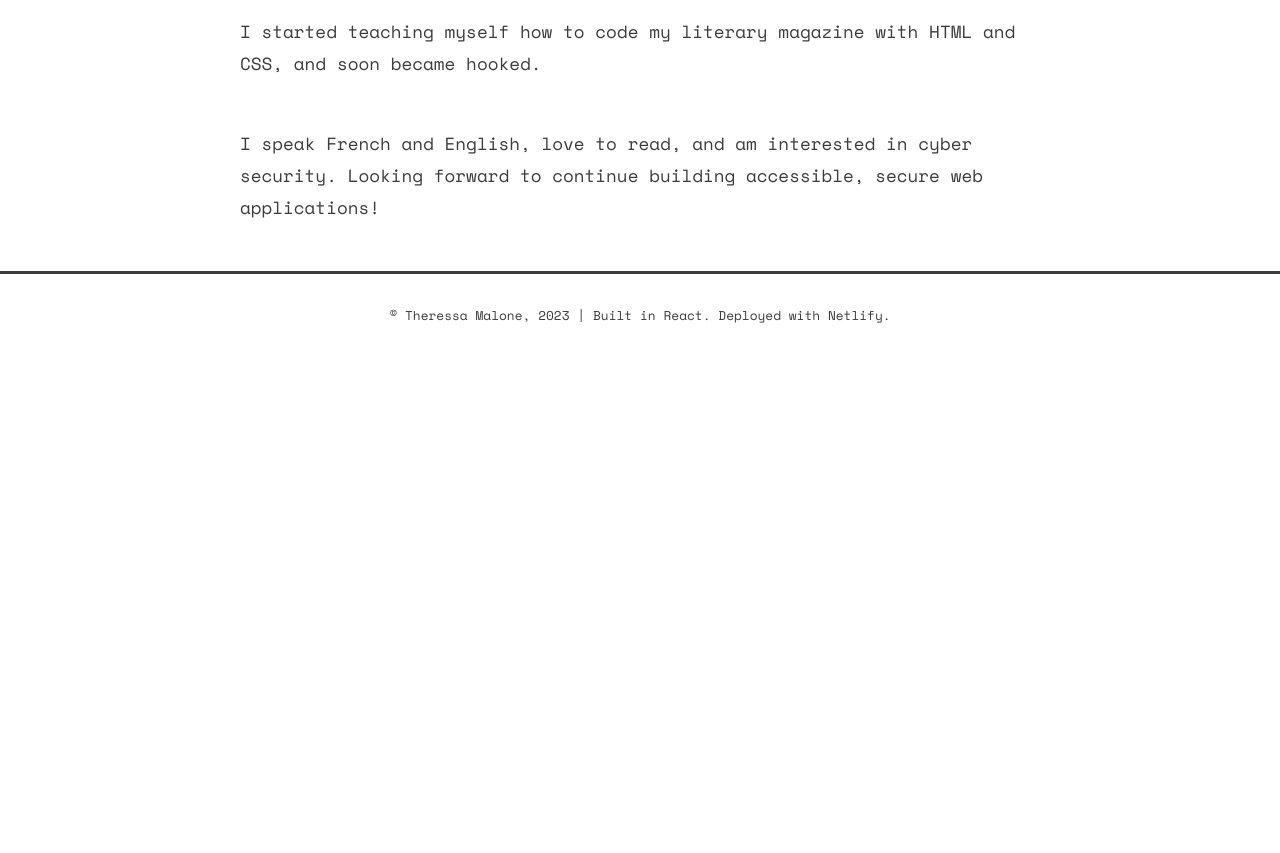
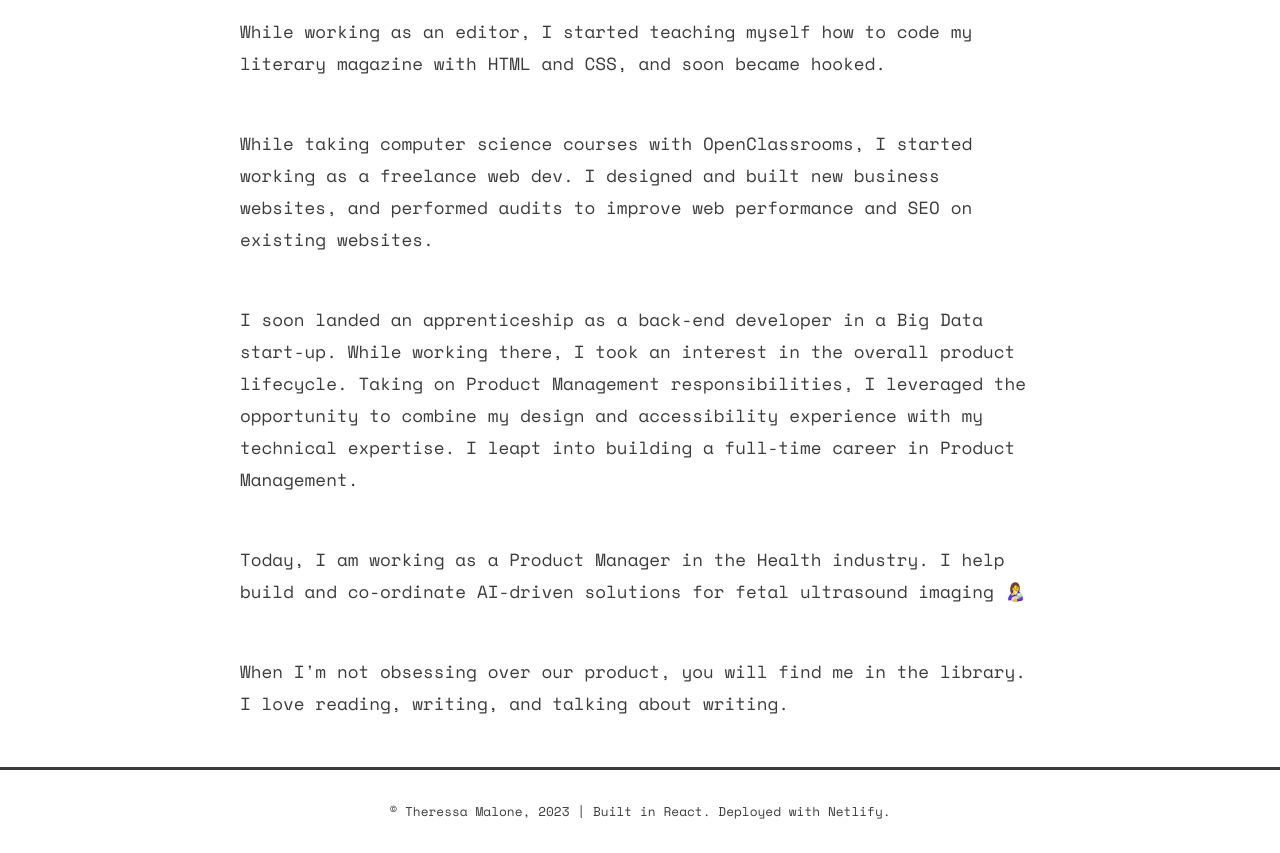
Before and after one commit to tssa017/portfolio, a React (Create React App) app: page /about in a window 1280 px wide. Shown: the part 380-1233 px from the top of the page. Before the commit the page ends 800 px from the top, so only its background shows below. Built offline with nearby package versions, Linux system fonts and the light colour scheme; a web font is replaced by a local one.

Commit message:
:memo: update info

```diff
--- a/src/components/bio/Bio.js
+++ b/src/components/bio/Bio.js
@@ -14,13 +14,28 @@ function Bio() {
                     </h2>
                     <Paragraph className="bio__para">
                         {isEnglishClicked
-                            ? 'I started teaching myself how to code my literary magazine with HTML and CSS, and soon became hooked.'
-                            : "J'ai commencé à apprendre à coder moi-même mon magazine littéraire avec HTML et CSS, et je suis rapidement devenue passionée."}
+                            ? 'While working as an editor, I started teaching myself how to code my literary magazine with HTML and CSS, and soon became hooked.'
+                            : "En travaillant comme rédactrice, j'ai commencé à apprendre à coder moi-même mon magazine littéraire avec HTML et CSS, et je suis rapidement devenue passionée."}
                     </Paragraph>
                     <Paragraph className="bio__para">
                         {isEnglishClicked
-                            ? 'I speak French and English, love to read, and am interested in cyber security. Looking forward to continue building accessible, secure web applications!'
-                            : "Je parle français et anglais, j'aime lire et je m'intéresse à la cybersécurité. J'ai hâte de continuer à construire des applications web accessibles et sécurisées !"}
+                            ? 'While taking computer science courses with OpenClassrooms, I started working as a freelance web dev. I designed and built new business websites, and performed audits to improve web performance and SEO on existing websites.'
+                            : "Pendant que je suivais des cours d'informatique sur OpenClassrooms, j'ai commencé à travailler comme développeuse web en freelance. J'ai conçu et créé de nouveaux sites web pour des entreprises, et j'ai réalisé des audits pour améliorer la performance et le SEO des sites existants."}
+                    </Paragraph>
+                    <Paragraph className="bio__para">
+                        {isEnglishClicked
+                            ? 'I soon landed an apprenticeship as a back-end developer in a Big Data start-up. While working there, I took an interest in the overall product lifecycle. Taking on Product Management responsibilities, I leveraged the opportunity to combine my design and accessibility experience with my technical expertise. I leapt into building a full-time career in Product Management.'
+                            : "J'ai rapidement décroché un apprentissage en tant que développeuse back-end dans une start-up spécialisée dans le Big Data. Pendant que je travaillais là-bas, je me suis intéressé au cycle de vie complet des produits. En assumant des responsabilités en gestion de produit, j'ai saisi l'opportunité de combiner mon expérience en design et accessibilité avec mes compétences techniques. Je me suis lancé à plein temps dans une carrière en gestion de produit."}
+                    </Paragraph>
+                    <Paragraph className="bio__para">
+                        {isEnglishClicked
+                            ? 'Today, I am working as a Product Manager in the Health industry. I help build and co-ordinate AI-driven solutions for fetal ultrasound imaging 👩‍🍼'
+                            : "Aujourd'hui, je travaille en tant que Product Manager dans l'industrie de la santé. Je contribue à la création et à la coordination de solutions basées sur l'IA pour l'imagerie échographique fœtale 👩‍🍼"}
+                    </Paragraph>
+                    <Paragraph className="bio__para">
+                        {isEnglishClicked
+                            ? "When I'm not obsessing over our product, you will find me in the library. I love reading, writing, and talking about writing."
+                            : "Quand je ne suis pas plongée dans le développement de produits, vous me trouverez à la bibliothèque. J'adore lire, écrire et discuter d'écriture"}
                     </Paragraph>
                 </div>
             )}
--- a/src/components/hero/Hero.js
+++ b/src/components/hero/Hero.js
@@ -9,11 +9,11 @@ function Hero() {
                 <div className="hero" id="hero">
                     {isEnglishClicked ? (
                         <Paragraph className="hero__heading">
-                            Hi! I'm Theressa.
+                            Hi! I'm Theressa 👋
                         </Paragraph>
                     ) : (
                         <Paragraph className="hero__heading">
-                            Salut ! Moi c'est Theressa.
+                            Salut ! Moi c'est Theressa 👋
                         </Paragraph>
                     )}
                     <img
@@ -23,16 +23,16 @@ function Hero() {
                     ></img>
                     {isEnglishClicked ? (
                         <Paragraph className="hero__para">
-                            I'm a Full-Stack dev, Berkeley alum, and bookworm
-                            based in Paris.<br></br> I'm currently working as an
-                            Automations Developer at Captain Data.
+                            I'm a Product Manager, Berkeley alum, and bookworm
+                            based in Paris.<br></br> I'm currently building
+                            AI-driven solutions for women's health at Sonio.
                         </Paragraph>
                     ) : (
                         <Paragraph className="hero__para">
-                            Je suis développeuse Full-Stack, Berkeley alumni, et
-                            rat de bibliothèque basée à Paris.<br></br> Je suis
-                            actuellement en poste de Automations Developer chez
-                            Captain Data.
+                            Je suis Product Manager, Berkeley alumni, et rat de
+                            bibliothèque basée à Paris.<br></br> Je développe
+                            actuellement des solutions basées sur l'IA pour la
+                            santé des femmes chez Sonio.
                         </Paragraph>
                     )}
                     <Paragraph className="hero__stack-heading">
@@ -73,14 +73,16 @@ function Hero() {
                             <li>
                                 <strong>
                                     {isEnglishClicked
-                                        ? 'Ecosystem:'
-                                        : 'Ecosystem :'}
+                                        ? 'Productivity:'
+                                        : 'Outils de productivité :'}
                                 </strong>
                             </li>
                             <li>GitHub / GitLab</li>
-                            <li>Netlify</li>
-                            <li>Vercel</li>
+                            <li>Netlify / Vercel</li>
                             <li>Visual Studio Code</li>
+                            <li>Linear</li>
+                            <li>Figma</li>
+                            <li>Notion</li>
                         </ul>
                     </div>
                 </div>
```
Also changed, not shown: 1 other file (tests, documents, lock files or other folders).
